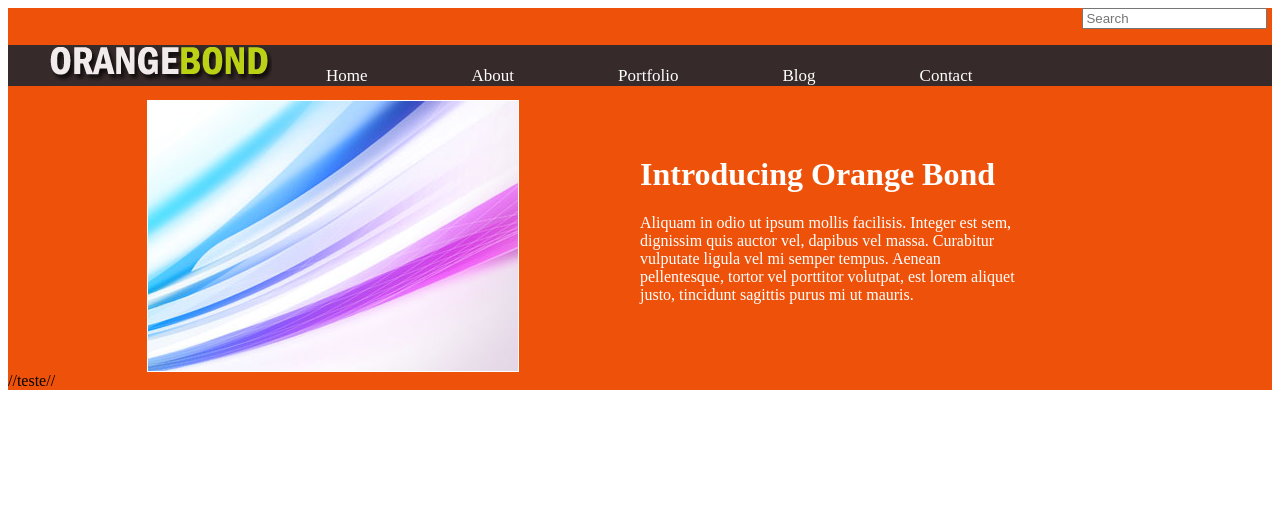
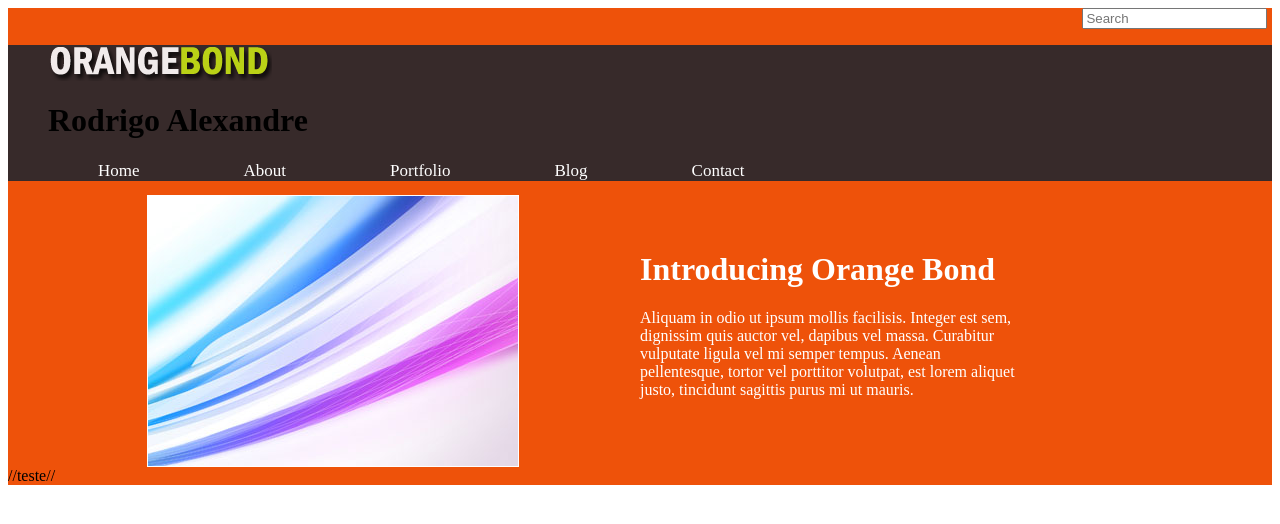
Before and after one commit to rodrigoa77/orangebond-site, a plain HTML site: page index.html in a window 1280 px wide. Drawn offline with Linux system fonts and the light colour scheme.

Commit message:
Definido autor da page

```diff
--- a/index.html
+++ b/index.html
@@ -13,6 +13,7 @@
         <div class="nav-bar">
             <ul>
                 <img src=".\images\tooplate_logo.png">
+                <h1>Rodrigo Alexandre</h1>
                 <li>Home</li>
                 <li>About</li>
                 <li>Portfolio</li>
```
